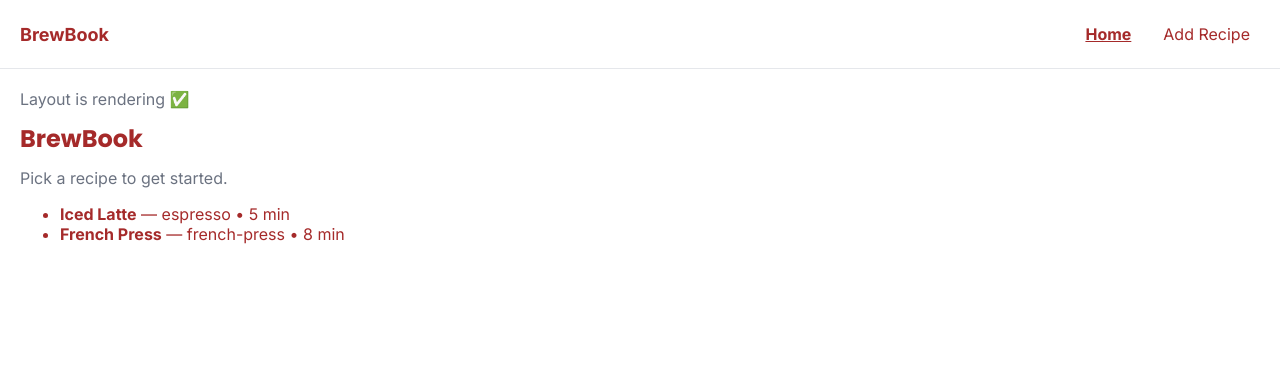
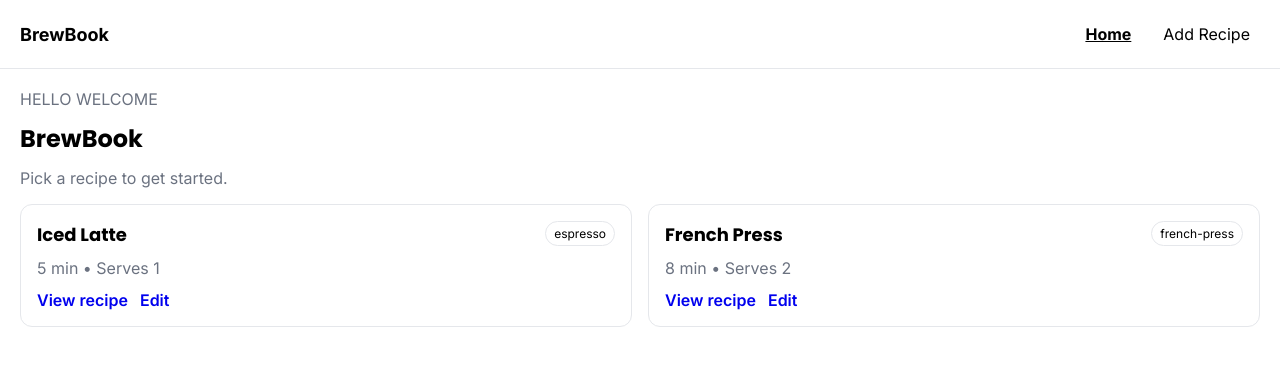
Before and after one commit to millicenttraylor7/brewbook, a React (Vite) app: page / in a window 1280 px wide. Shown: the top 366 px of the page. Built offline with nearby package versions, Linux system fonts and the light colour scheme.

Commit message:
added recipe carrd

```diff
--- a/src/App.css
+++ b/src/App.css
@@ -7,7 +7,7 @@
    Base Styles
 ===================== */
 :root {
-  --text: brown;
+  --text: chocolate brown;
   --muted: #6b7280;
   --border: #e5e7eb;
   --bg: #ffffff;
@@ -90,3 +90,51 @@ p {
 .app-main {
   padding: 20px;
 }
+.recipe-grid {
+  display: grid;
+  grid-template-columns: repeat(auto-fit, minmax(240px, 1fr));
+  gap: 16px;
+  margin-top: 16px;
+}
+
+.recipe-card {
+  border: 1px solid var(--border);
+  border-radius: 12px;
+  padding: 16px;
+  background: #fff;
+}
+
+.recipe-card__header {
+  display: flex;
+  align-items: flex-start;
+  justify-content: space-between;
+  gap: 12px;
+}
+
+.recipe-card__title {
+  font-size: 18px;
+  margin: 0;
+}
+
+.recipe-card__tag {
+  font-size: 12px;
+  padding: 4px 8px;
+  border: 1px solid var(--border);
+  border-radius: 999px;
+}
+
+.recipe-card__meta {
+  margin: 10px 0 0;
+  color: var(--muted);
+}
+
+.recipe-card__actions {
+  display: flex;
+  gap: 12px;
+  margin-top: 12px;
+}
+
+.recipe-card__link {
+  text-decoration: none;
+  font-weight: 600;
+}
--- /dev/null
+++ b/src/features/recipes/components/RecipeCard.jsx
@@ -0,0 +1,27 @@
+import { Link } from "react-router-dom";
+
+export default function RecipeCard({ recipe }) {
+  const { id, name, method, timeMinutes, servings } = recipe;
+
+  return (
+    <article className="recipe-card">
+      <header className="recipe-card__header">
+        <h2 className="recipe-card__title">{name}</h2>
+        <span className="recipe-card__tag">{method}</span>
+      </header>
+
+      <p className="recipe-card__meta">
+        {timeMinutes} min • Serves {servings}
+      </p>
+
+      <div className="recipe-card__actions">
+        <Link className="recipe-card__link" to={`/recipes/${id}`}>
+          View recipe
+        </Link>
+        <Link className="recipe-card__link" to={`/recipes/${id}/edit`}>
+          Edit
+        </Link>
+      </div>
+    </article>
+  );
+}
--- a/src/features/recipes/hooks/useRecipes.js
+++ b/src/features/recipes/hooks/useRecipes.js
@@ -30,7 +30,8 @@ export function useRecipes() {
             setRecipes(seedRecipes);
           }
         }
-      } catch (e) {
+      } catch {
+        // ignore the error but keep UI responsive
         if (!cancelled) setError("Could not load recipes. Please refresh.");
       } finally {
         if (!cancelled) setLoading(false);
@@ -50,7 +51,7 @@ export function useRecipes() {
     if (loading) return;
     try {
       localStorage.setItem(STORAGE_KEY, JSON.stringify(recipes));
-    } catch (e) {
+    } catch {
       // Keep UI running even if storage fails
     }
   }, [recipes, loading]);
--- a/src/pages/HomePage.jsx
+++ b/src/pages/HomePage.jsx
@@ -1,16 +1,20 @@
+import RecipeCard from "../features/recipes/components/RecipeCard";
 import { useRecipes } from "../features/recipes/hooks/useRecipes";
 
 export default function HomePage() {
   const { recipes, loading, error } = useRecipes();
 
+  // Loading state
   if (loading) {
     return <p>Loading recipes…</p>;
   }
 
+  // Error state
   if (error) {
     return <p role="alert">{error}</p>;
   }
 
+  // Empty state
   if (recipes.length === 0) {
     return <p>No recipes yet. Add one!</p>;
   }
@@ -20,13 +24,11 @@ export default function HomePage() {
       <h1>BrewBook</h1>
       <p>Pick a recipe to get started.</p>
 
-      <ul>
-        {recipes.map((r) => (
-          <li key={r.id}>
-            <strong>{r.name}</strong> — {r.method} • {r.timeMinutes} min
-          </li>
+      <div className="recipe-grid">
+        {recipes.map((recipe) => (
+          <RecipeCard key={recipe.id} recipe={recipe} />
         ))}
-      </ul>
+      </div>
     </section>
   );
 }
--- a/src/pages/RecipePage.jsx
+++ b/src/pages/RecipePage.jsx
@@ -1,12 +1,50 @@
 import { useParams } from "react-router-dom";
+import { useRecipes } from "../features/recipes/hooks/useRecipes";
 
 export default function RecipePage() {
   const { id } = useParams();
+  const { recipes, loading, error } = useRecipes();
+
+  if (loading) return <p>Loading recipe…</p>;
+  if (error) return <p>{error}</p>;
+
+  const recipe = recipes.find((r) => r.id === id);
+
+  if (!recipe) {
+    return <p>Recipe not found.</p>;
+  }
 
   return (
     <section>
-      <h1>Recipe Details</h1>
-      <p>Recipe ID: {id}</p>
+      <h1>{recipe.name}</h1>
+
+      <p>
+        {recipe.method} • {recipe.timeMinutes} minutes • Serves{" "}
+        {recipe.servings}
+      </p>
+
+      <h2>Ingredients</h2>
+      <ul>
+        {recipe.ingredients.map((ing, index) => (
+          <li key={index}>
+            {ing.amount} {ing.unit} {ing.item}
+          </li>
+        ))}
+      </ul>
+
+      <h2>Steps</h2>
+      <ol>
+        {recipe.steps.map((step, index) => (
+          <li key={index}>{step}</li>
+        ))}
+      </ol>
+
+      {recipe.notes && (
+        <>
+          <h3>Notes</h3>
+          <p>{recipe.notes}</p>
+        </>
+      )}
     </section>
   );
 }
--- a/src/shared/components/Layout.jsx
+++ b/src/shared/components/Layout.jsx
@@ -24,7 +24,7 @@ export default function Layout() {
       </header>
 
       <main className="app-main">
-        <p>Layout is rendering ✅</p>
+        <p>HELLO WELCOME</p>
         <Outlet />
       </main>
     </div>
```
